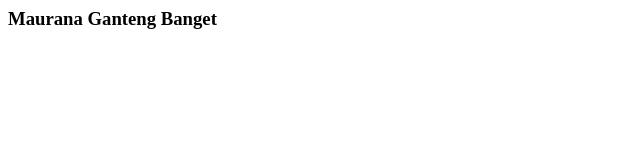
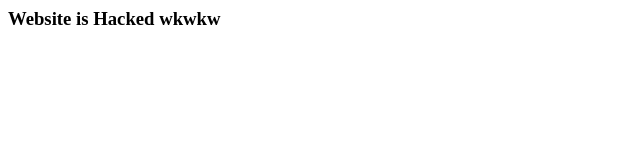
Before and after one commit to maurana/maurana.github.io, a plain HTML site: page index.html in a window 1280 px wide. Shown: the full height of the page, 0-640 px from the left. Drawn offline with Linux system fonts and the light colour scheme.

Commit message:
Update index.html

```diff
--- a/index.html
+++ b/index.html
@@ -1 +1 @@
-<h3>Maurana Ganteng Banget</h3>
+<h3> Website is Hacked wkwkw</h3>
```
